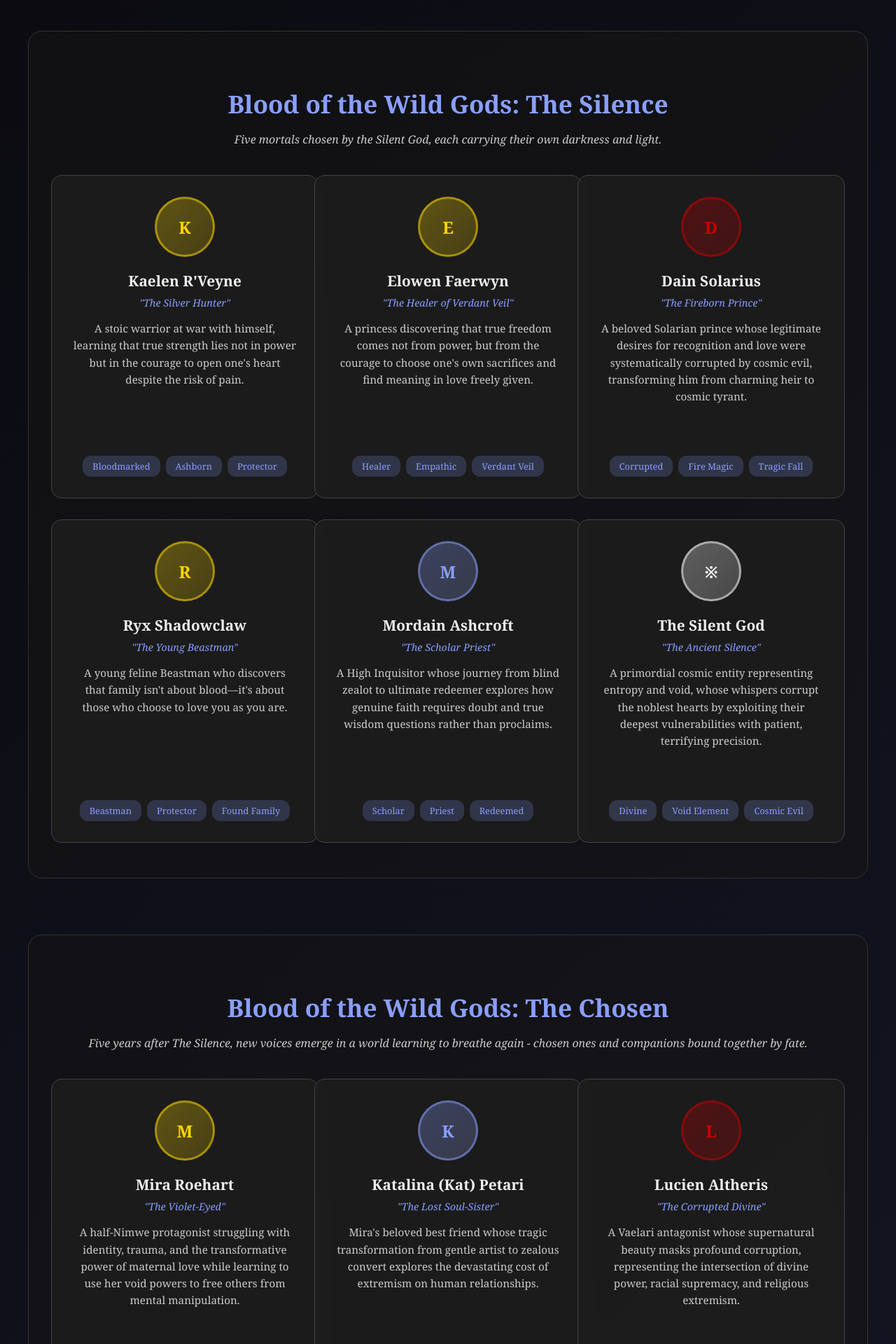
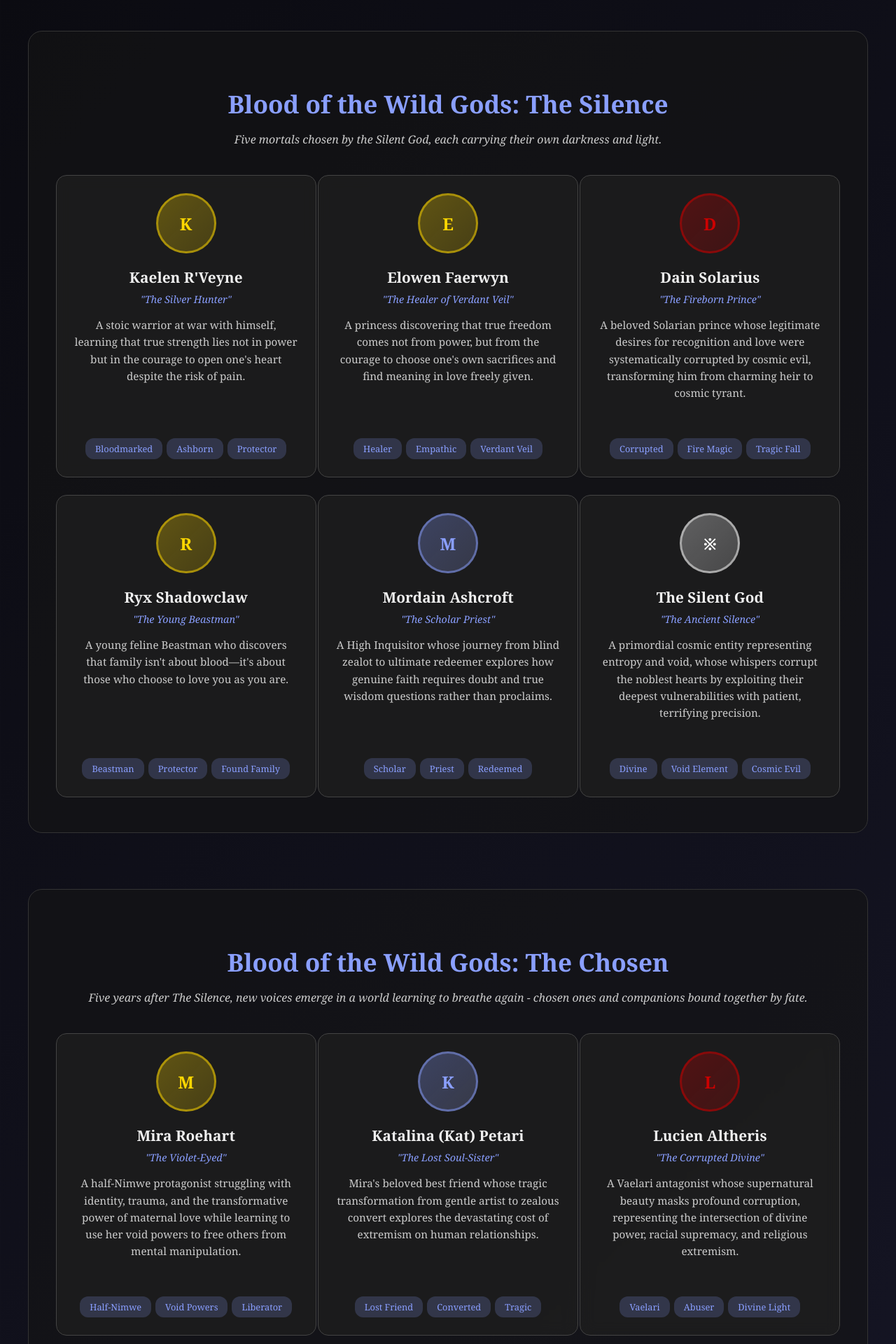
Before and after one commit to Mileena28/Mileena28.github.io, a Jekyll site: the page world-guide/characters/index.html, which Jekyll copies as it is, in a window 1280 px wide. Shown: the part 422-2342 px from the top of the page at 70% size. Built offline with Jekyll 4.4.1, drawn with Linux system fonts in a browser that asks for light colours; some of the changed text lies outside the part shown.

Commit message:
Update index.html

```diff
--- a/world-guide/characters/index.html
+++ b/world-guide/characters/index.html
@@ -99,7 +99,7 @@
     .characters-grid {
         display: grid;
         grid-template-columns: repeat(auto-fit, minmax(320px, 1fr));
-        gap: 30px;
+        gap: 25px;
         margin-top: 40px;
         justify-items: center;
     }
@@ -108,7 +108,7 @@
         background: rgba(30, 30, 30, 0.8);
         border: 1px solid #444;
         border-radius: 15px;
-        padding: 30px;
+        padding: 25px;
         text-align: center;
         transition: all 0.3s ease;
         text-decoration: none;
@@ -116,7 +116,7 @@
         backdrop-filter: blur(10px);
         width: 100%;
         max-width: 320px;
-        min-height: 400px;
+        min-height: 380px;
         display: flex;
         flex-direction: column;
         justify-content: space-between;
@@ -167,7 +167,7 @@
     .character-tags {
         display: flex;
         flex-wrap: wrap;
-        gap: 8px;
+        gap: 6px;
         justify-content: center;
         align-items: center;
         margin-top: auto;
@@ -503,7 +503,7 @@
 
         <!-- Lost Histories Characters -->
         <div class="book-section">
-            <h2 class="book-title">Blood of the Wild Gods: The Lost Histories</h2>
+            <h2 class="book-title">The Lost Histories</h2>
             <p class="book-description">Ancient tales of gods and mortals, woven together by the Historian who remembers what others have forgotten.</p>
 
             <!-- Main Lost Histories Character -->
```
